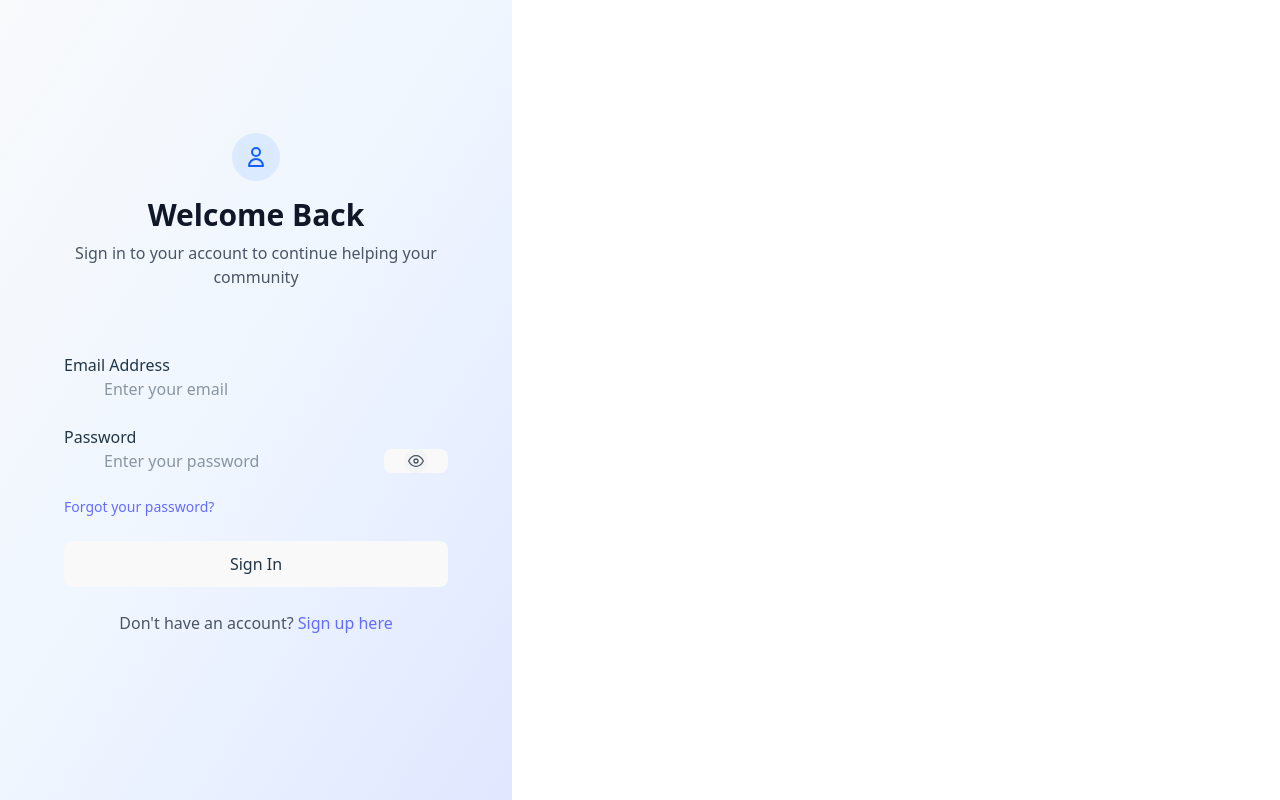
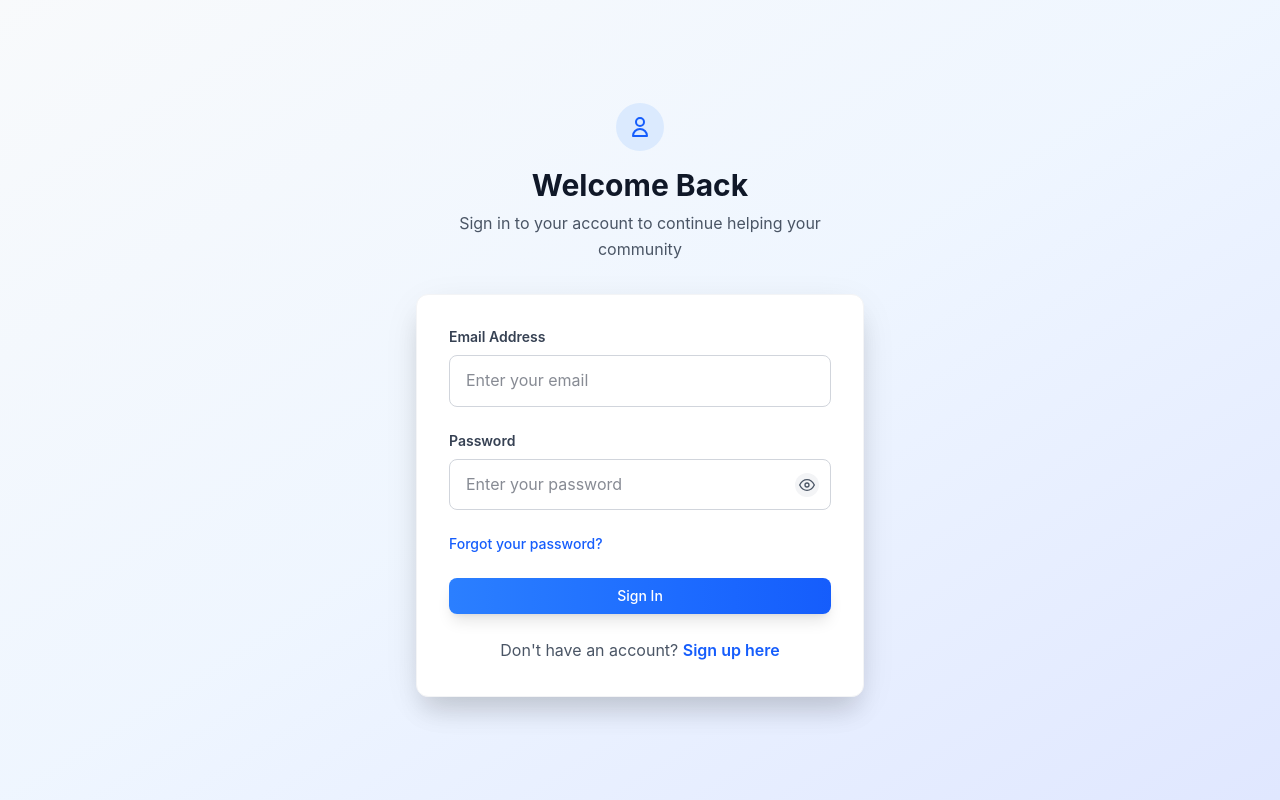
Before and after one commit to rajaNayak123/NeighborhoodHelpBoard, a React (Vite) app in the folder frontend/: page /login in a window 1280 px wide. Built offline with nearby package versions, Linux system fonts and the light colour scheme; no server answers.

Commit message:
add styles

```diff
--- a/frontend/src/index.css
+++ b/frontend/src/index.css
@@ -1,13 +1,40 @@
 @import "tailwindcss";
 
 :root {
-  font-family: system-ui, Avenir, Helvetica, Arial, sans-serif;
-  line-height: 1.5;
+  font-family: "Inter", system-ui, -apple-system, BlinkMacSystemFont, "Segoe UI",
+    Roboto, sans-serif;
+  line-height: 1.6;
   font-weight: 400;
 
-  color-scheme: light dark;
-  color: rgba(255, 255, 255, 0.87);
-  background-color: #242424;
+  /* Modern color palette */
+  --primary-50: #eff6ff;
+  --primary-100: #dbeafe;
+  --primary-200: #bfdbfe;
+  --primary-300: #93c5fd;
+  --primary-400: #60a5fa;
+  --primary-500: #3b82f6;
+  --primary-600: #2563eb;
+  --primary-700: #1d4ed8;
+  --primary-800: #1e40af;
+  --primary-900: #1e3a8a;
+
+  --secondary-50: #f8fafc;
+  --secondary-100: #f1f5f9;
+  --secondary-200: #e2e8f0;
+  --secondary-300: #cbd5e1;
+  --secondary-400: #94a3b8;
+  --secondary-500: #64748b;
+  --secondary-600: #475569;
+  --secondary-700: #334155;
+  --secondary-800: #1e293b;
+  --secondary-900: #0f172a;
+
+  --success-500: #10b981;
+  --warning-500: #f59e0b;
+  --error-500: #ef4444;
+
+  color: var(--secondary-900);
+  background: linear-gradient(135deg, #f8fafc 0%, #e2e8f0 100%);
 
   font-synthesis: none;
   text-rendering: optimizeLegibility;
@@ -15,56 +42,263 @@
   -moz-osx-font-smoothing: grayscale;
 }
 
-a {
-  font-weight: 500;
-  color: #646cff;
-  text-decoration: inherit;
-}
-a:hover {
-  color: #535bf2;
+* {
+  box-sizing: border-box;
 }
 
 body {
   margin: 0;
-  display: flex;
-  place-items: center;
   min-width: 320px;
   min-height: 100vh;
+  background: var(--background);
 }
 
-h1 {
-  font-size: 3.2em;
-  line-height: 1.1;
+/* Custom scrollbar */
+::-webkit-scrollbar {
+  width: 8px;
 }
 
-button {
-  border-radius: 8px;
-  border: 1px solid transparent;
-  padding: 0.6em 1.2em;
-  font-size: 1em;
-  font-weight: 500;
-  font-family: inherit;
-  background-color: #1a1a1a;
-  cursor: pointer;
-  transition: border-color 0.25s;
-}
-button:hover {
-  border-color: #646cff;
-}
-button:focus,
-button:focus-visible {
-  outline: 4px auto -webkit-focus-ring-color;
+::-webkit-scrollbar-track {
+  background: var(--secondary-100);
 }
 
-@media (prefers-color-scheme: light) {
-  :root {
-    color: #213547;
-    background-color: #ffffff;
+::-webkit-scrollbar-thumb {
+  background: var(--secondary-300);
+  border-radius: 4px;
+}
+
+::-webkit-scrollbar-thumb:hover {
+  background: var(--secondary-400);
+}
+
+/* Smooth transitions for all interactive elements */
+* {
+  transition: all 0.2s ease-in-out;
+}
+
+/* Enhanced button styles */
+.btn {
+  @apply inline-flex items-center justify-center px-4 py-2 text-sm font-medium rounded-lg transition-all duration-200 focus:outline-none focus:ring-2 focus:ring-offset-2;
+}
+
+.btn-primary {
+  @apply bg-gradient-to-r from-blue-500 to-blue-600 text-white shadow-lg hover:from-blue-600 hover:to-blue-700 hover:shadow-xl focus:ring-blue-500;
+}
+
+.btn-secondary {
+  @apply bg-white text-gray-700 border border-gray-300 shadow-sm hover:bg-gray-50 hover:shadow-md focus:ring-blue-500;
+}
+
+.btn-success {
+  @apply bg-gradient-to-r from-green-500 to-green-600 text-white shadow-lg hover:from-green-600 hover:to-green-700 hover:shadow-xl focus:ring-green-500;
+}
+
+.btn-danger {
+  @apply bg-gradient-to-r from-red-500 to-red-600 text-white shadow-lg hover:from-red-600 hover:to-red-700 hover:shadow-xl focus:ring-red-500;
+}
+
+/* Card styles */
+.card {
+  @apply bg-white rounded-xl shadow-lg hover:shadow-xl transition-all duration-300 border border-gray-100;
+}
+
+.card-header {
+  @apply px-6 py-4 border-b border-gray-100;
+}
+
+.card-body {
+  @apply px-6 py-4;
+}
+
+.card-footer {
+  @apply px-6 py-4 border-t border-gray-100 bg-gray-50;
+}
+
+/* Form styles */
+.form-input {
+  @apply w-full px-4 py-3 border border-gray-300 rounded-lg focus:ring-2 focus:ring-blue-500 focus:border-transparent transition-all duration-200;
+}
+
+.form-label {
+  @apply block text-sm font-semibold text-gray-700 mb-2;
+}
+
+/* Animation utilities */
+@keyframes fadeIn {
+  from {
+    opacity: 0;
+    transform: translateY(10px);
   }
-  a:hover {
-    color: #747bff;
-  }
-  button {
-    background-color: #f9f9f9;
+  to {
+    opacity: 1;
+    transform: translateY(0);
   }
 }
+
+@keyframes slideIn {
+  from {
+    transform: translateX(-100%);
+  }
+  to {
+    transform: translateX(0);
+  }
+}
+
+@keyframes pulse {
+  0%,
+  100% {
+    transform: scale(1);
+  }
+  50% {
+    transform: scale(1.05);
+  }
+}
+
+.animate-fadeIn {
+  animation: fadeIn 0.5s ease-out;
+}
+
+.animate-slideIn {
+  animation: slideIn 0.3s ease-out;
+}
+
+.animate-pulse {
+  animation: pulse 2s infinite;
+}
+
+/* Loading spinner */
+.spinner {
+  @apply animate-spin rounded-full h-6 w-6 border-b-2 border-blue-600;
+}
+
+/* Gradient backgrounds */
+.bg-gradient-primary {
+  background: linear-gradient(
+    135deg,
+    var(--primary-500) 0%,
+    var(--primary-700) 100%
+  );
+}
+
+.bg-gradient-secondary {
+  background: linear-gradient(
+    135deg,
+    var(--secondary-100) 0%,
+    var(--secondary-200) 100%
+  );
+}
+
+/* Glass morphism effect */
+.glass {
+  background: rgba(255, 255, 255, 0.25);
+  backdrop-filter: blur(10px);
+  border: 1px solid rgba(255, 255, 255, 0.18);
+}
+
+/* Text utilities */
+.line-clamp-1 {
+  overflow: hidden;
+  display: -webkit-box;
+  -webkit-box-orient: vertical;
+  -webkit-line-clamp: 1;
+}
+
+.line-clamp-2 {
+  overflow: hidden;
+  display: -webkit-box;
+  -webkit-box-orient: vertical;
+  -webkit-line-clamp: 2;
+}
+
+.line-clamp-3 {
+  overflow: hidden;
+  display: -webkit-box;
+  -webkit-box-orient: vertical;
+  -webkit-line-clamp: 3;
+}
+
+/* Custom animations */
+@keyframes slideUp {
+  from {
+    opacity: 0;
+    transform: translateY(20px);
+  }
+  to {
+    opacity: 1;
+    transform: translateY(0);
+  }
+}
+
+@keyframes slideDown {
+  from {
+    opacity: 0;
+    transform: translateY(-20px);
+  }
+  to {
+    opacity: 1;
+    transform: translateY(0);
+  }
+}
+
+@keyframes scaleIn {
+  from {
+    opacity: 0;
+    transform: scale(0.9);
+  }
+  to {
+    opacity: 1;
+    transform: scale(1);
+  }
+}
+
+.animate-slideUp {
+  animation: slideUp 0.3s ease-out;
+}
+
+.animate-slideDown {
+  animation: slideDown 0.3s ease-out;
+}
+
+.animate-scaleIn {
+  animation: scaleIn 0.2s ease-out;
+}
+
+/* Hover effects */
+.hover-lift {
+  transition: transform 0.2s ease-in-out;
+}
+
+.hover-lift:hover {
+  transform: translateY(-2px);
+}
+
+/* Focus styles */
+.focus-ring {
+  @apply focus:outline-none focus:ring-2 focus:ring-blue-500 focus:ring-offset-2;
+}
+
+/* Loading states */
+.skeleton {
+  @apply animate-pulse bg-gray-200 rounded;
+}
+
+/* Responsive text */
+.text-responsive {
+  @apply text-sm sm:text-base;
+}
+
+/* Custom shadows */
+.shadow-soft {
+  box-shadow: 0 2px 15px -3px rgba(0, 0, 0, 0.07),
+    0 10px 20px -2px rgba(0, 0, 0, 0.04);
+}
+
+.shadow-medium {
+  box-shadow: 0 4px 25px -5px rgba(0, 0, 0, 0.1),
+    0 10px 10px -5px rgba(0, 0, 0, 0.04);
+}
+
+.shadow-strong {
+  box-shadow: 0 10px 40px -10px rgba(0, 0, 0, 0.15),
+    0 20px 25px -5px rgba(0, 0, 0, 0.1);
+}
```
